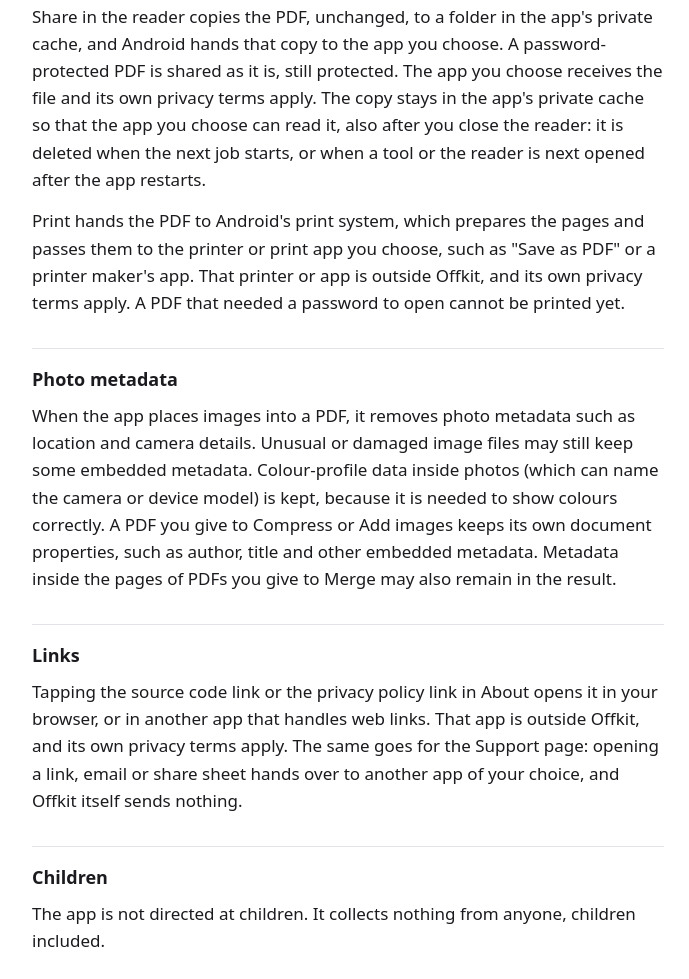
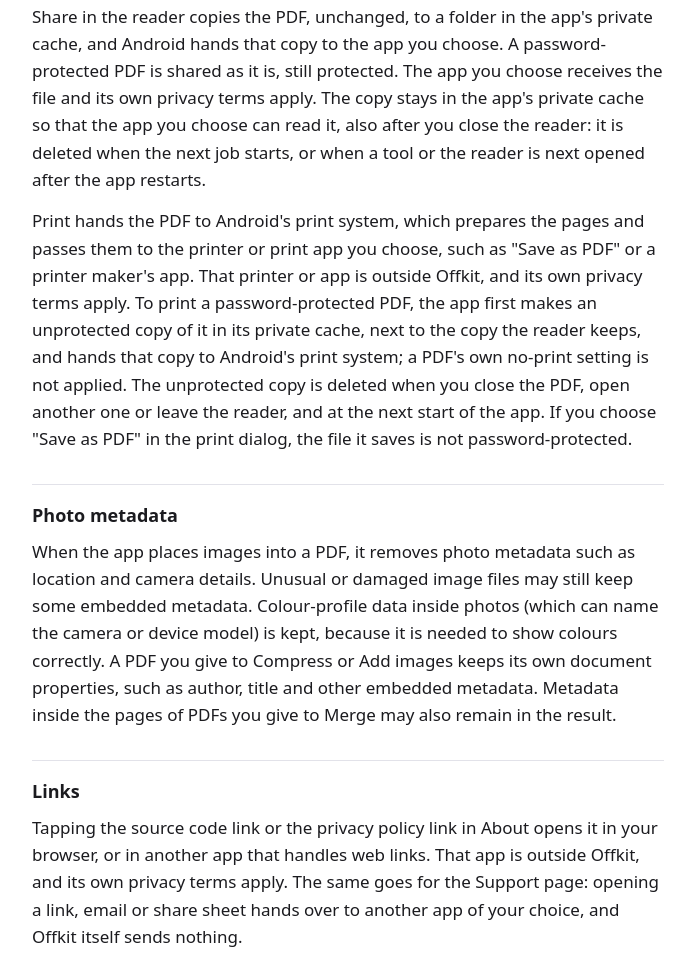
Before and after one commit to chennakrishnaa/pdf-utils, a plain HTML site: page docs/privacy/index.html in a window 1280 px wide. Shown: the part 2605-3584 px from the top of the page, without its empty margins (292-981 px from the left). Drawn offline with Linux system fonts and the light colour scheme.

Commit message:
Docs: protected PDFs can be printed (P1) and icon credits resolved (N2): privacy text, listing, handoff decisions 1, 21, 26
Co-Authored-By: Claude Fable 5.2 <noreply@anthropic.com>
Claude-Session: https://claude.ai/code/session_01265Quhm1ggYJn73DeyxtCf

```diff
--- a/docs/privacy/index.html
+++ b/docs/privacy/index.html
@@ -82,7 +82,7 @@
 
 <h2>Sharing and printing</h2>
 <p>Share in the reader copies the PDF, unchanged, to a folder in the app's private cache, and Android hands that copy to the app you choose. A password-protected PDF is shared as it is, still protected. The app you choose receives the file and its own privacy terms apply. The copy stays in the app's private cache so that the app you choose can read it, also after you close the reader: it is deleted when the next job starts, or when a tool or the reader is next opened after the app restarts.</p>
-<p>Print hands the PDF to Android's print system, which prepares the pages and passes them to the printer or print app you choose, such as "Save as PDF" or a printer maker's app. That printer or app is outside Offkit, and its own privacy terms apply. A PDF that needed a password to open cannot be printed yet.</p>
+<p>Print hands the PDF to Android's print system, which prepares the pages and passes them to the printer or print app you choose, such as "Save as PDF" or a printer maker's app. That printer or app is outside Offkit, and its own privacy terms apply. To print a password-protected PDF, the app first makes an unprotected copy of it in its private cache, next to the copy the reader keeps, and hands that copy to Android's print system; a PDF's own no-print setting is not applied. The unprotected copy is deleted when you close the PDF, open another one or leave the reader, and at the next start of the app. If you choose "Save as PDF" in the print dialog, the file it saves is not password-protected.</p>
 
 <h2>Photo metadata</h2>
 <p>When the app places images into a PDF, it removes photo metadata such as location and camera details. Unusual or damaged image files may still keep some embedded metadata. Colour-profile data inside photos (which can name the camera or device model) is kept, because it is needed to show colours correctly. A PDF you give to Compress or Add images keeps its own document properties, such as author, title and other embedded metadata. Metadata inside the pages of PDFs you give to Merge may also remain in the result.</p>
```
Also changed, not shown: 4 other files.
